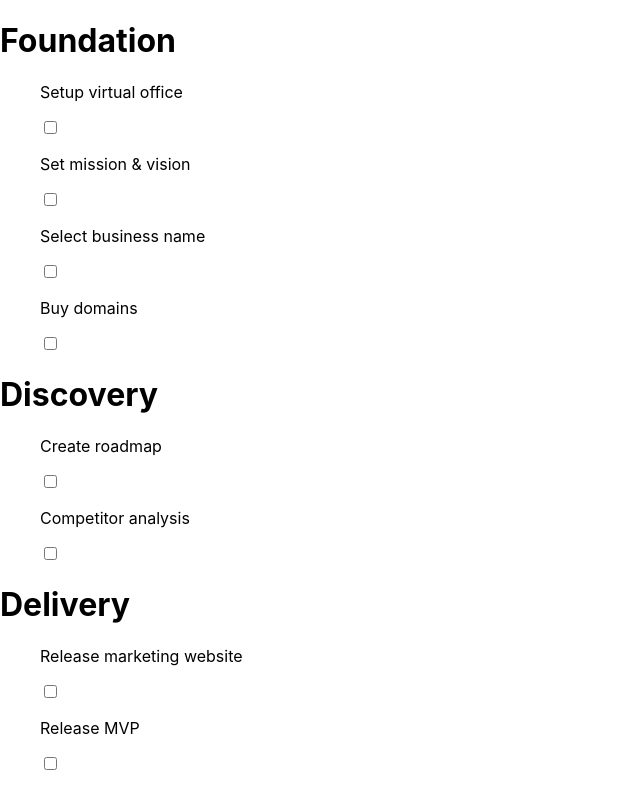
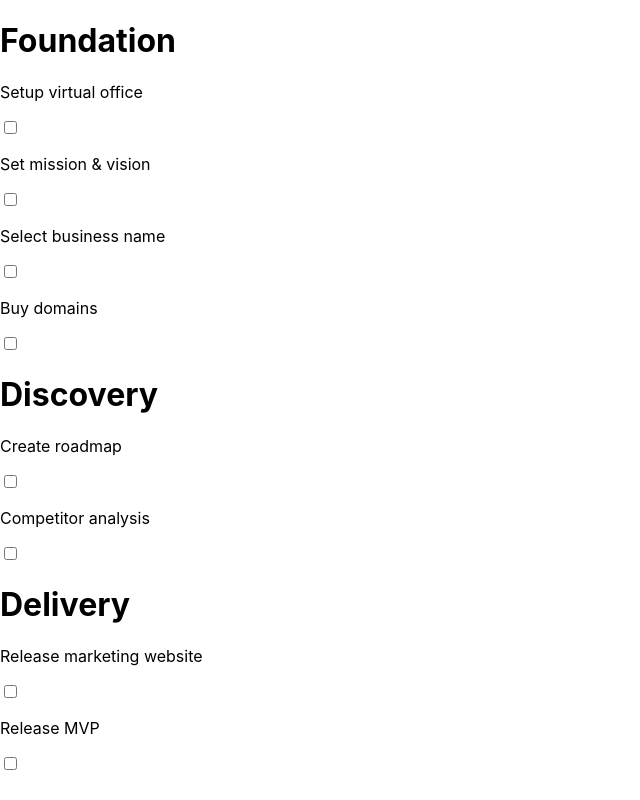
Before and after one commit to alexviladev/OAK_startup_progress, a React (Create React App) app in the folder startup_progress/: page / in a window 1280 px wide. Shown: the whole page, without its empty margins (0-640 px from the left). Built offline with nearby package versions, Linux system fonts and the light colour scheme.

Commit message:
separated new component Phase from PhaseList

```diff
--- /dev/null
+++ b/startup_progress/src/components/Phase.tsx
@@ -0,0 +1,21 @@
+import { useState} from 'react';
+import {PhaseType} from '../types/types';
+
+const Phase = ({title, taskList} :PhaseType) => {
+
+
+  return (
+    <div className="Phase">
+      <h1>{title}</h1>
+      {taskList.length &&
+        taskList.map((task) => (
+          <div>
+            <p>{task}</p>
+            <input type='checkbox' />
+          </div>
+        ))}
+    </div>
+  );
+};
+
+export default Phase;
--- a/startup_progress/src/components/PhaseList.tsx
+++ b/startup_progress/src/components/PhaseList.tsx
@@ -1,5 +1,6 @@
 import { useState} from 'react';
 import {PhaseType} from '../types/types';
+import Phase from './Phase';
 
 const PhaseList = () => {
   const [phases, setPhases] = useState<PhaseType[]>([
@@ -23,20 +24,14 @@ const PhaseList = () => {
   ]);
 
   return (
-    <div className="Phase">
+    <div className="PhaseList">
       {phases.length &&
         phases.map((phase) => (
-          <div key={phase.title} >
-            <h1>{phase.title}</h1>
-            <ul>
-              {phase.taskList.map(task => (
-              <div key={task}>
-                <p>{task}</p>
-                <input type='checkbox' />
-              </div>
-              ))}
-            </ul>
-          </div>
+          <Phase
+            key={phase.title}
+            title={phase.title}
+            taskList={phase.taskList}
+          />
         ))}
     </div>
   );
```
